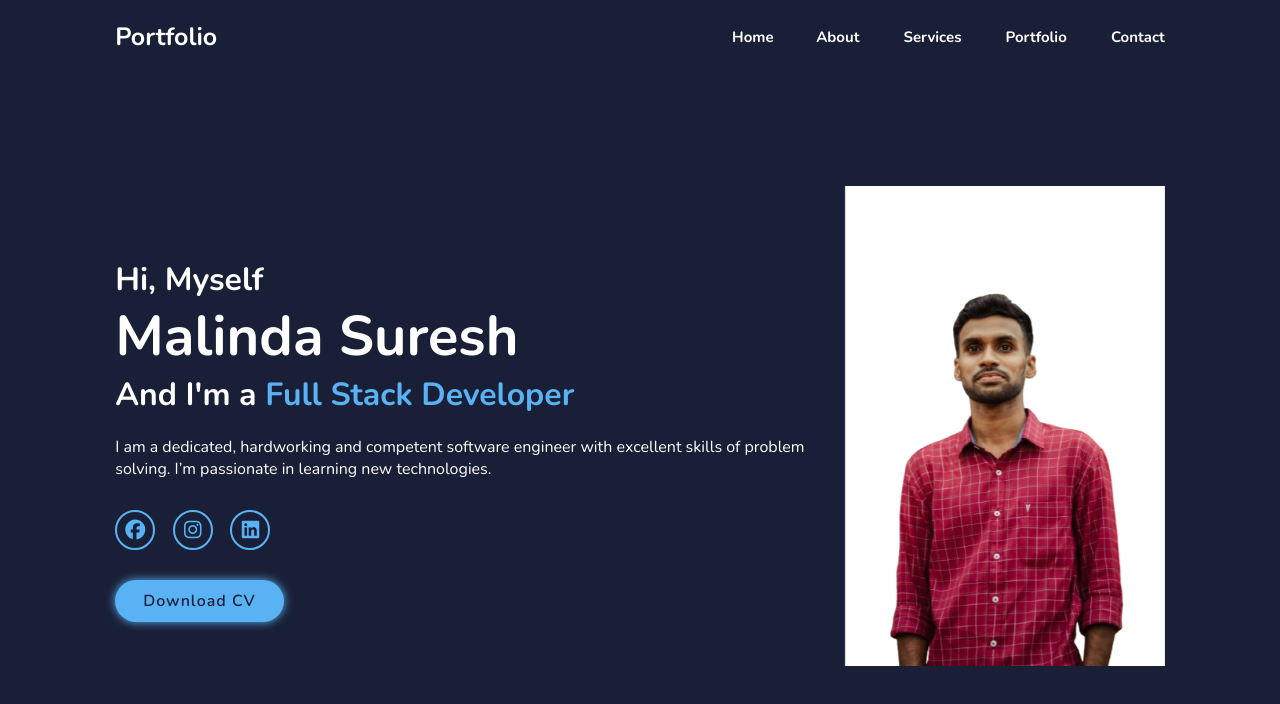
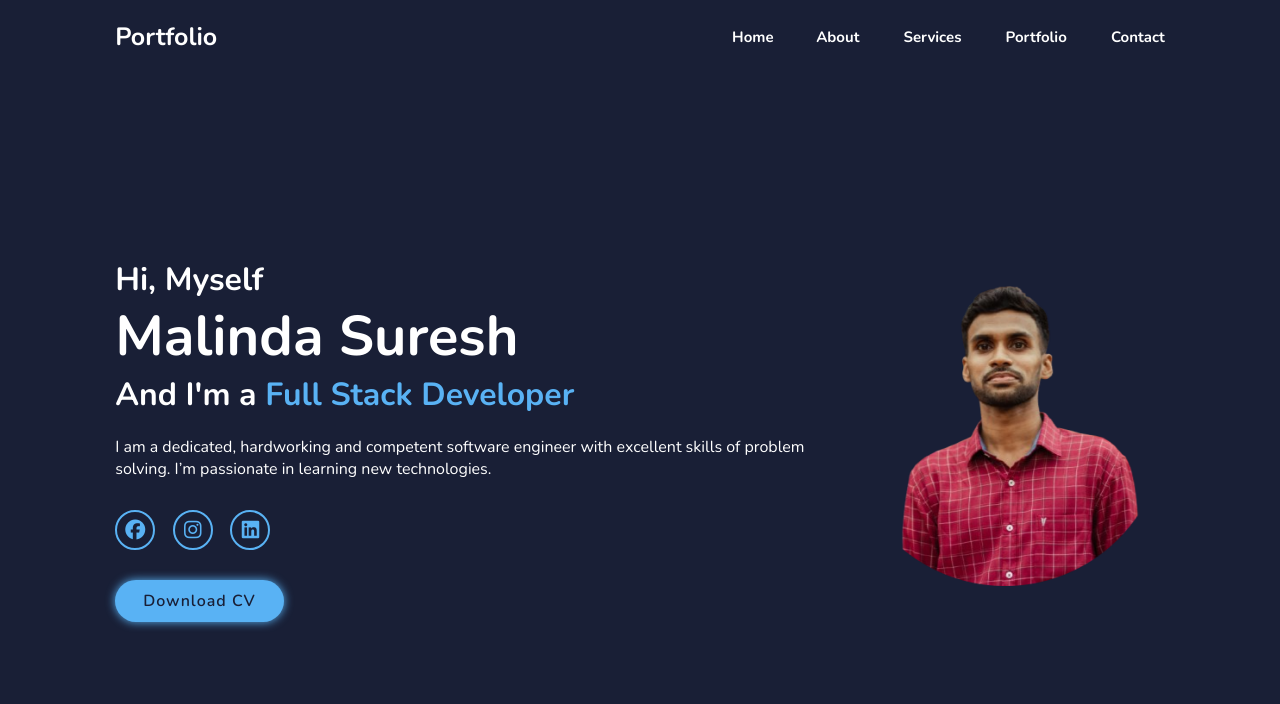
Before and after one commit to Madhushankms/portfolio, a plain HTML site: page index.html in a window 1280 px wide. Drawn offline with nearby package versions, Linux system fonts and the light colour scheme.

Commit message:
change profile image

```diff
--- a/index.html
+++ b/index.html
@@ -41,7 +41,7 @@
                     <a href="#" class="btn">Download CV</a>
             </div>
 <div class="home-img">
-    <img src="BGR.png" alt="myImage">
+    <img src="BGR4.png" alt="myImage">
 </div>
 
           </section>
```
Also changed, not shown: BGR4.png (added), picts/BGR.png (added), picts/BGR2.png (renamed from BGR.png), picts/BGR3.png (added).
